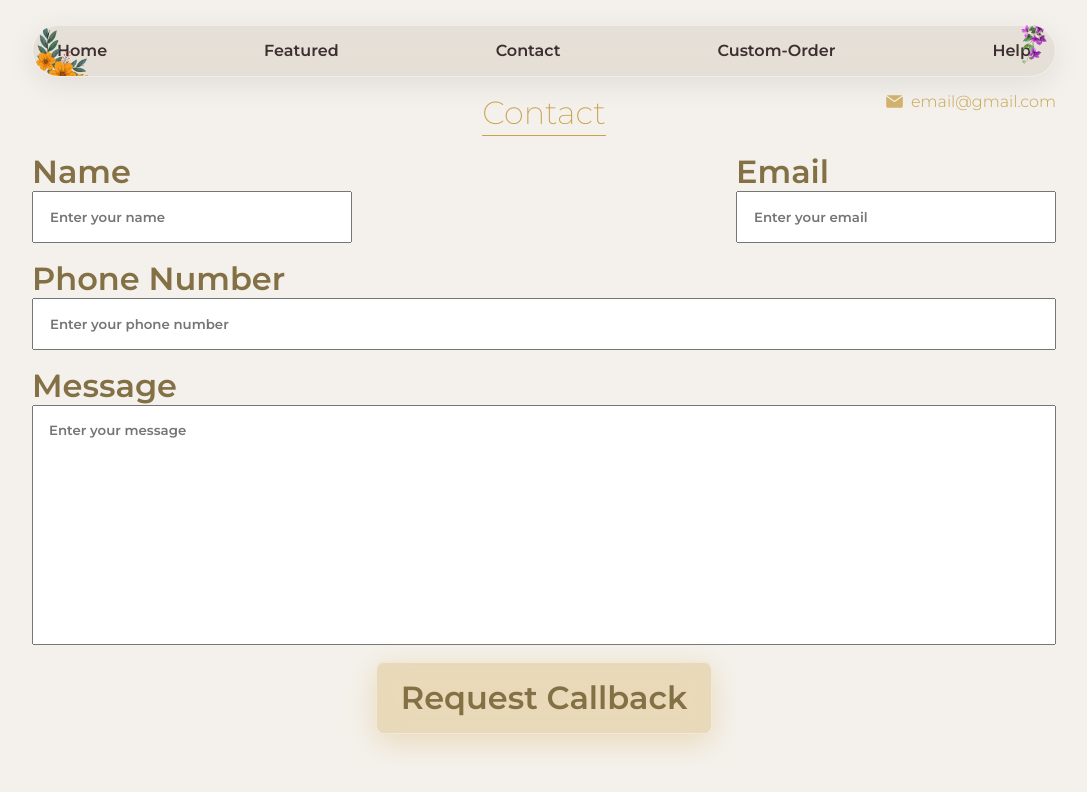
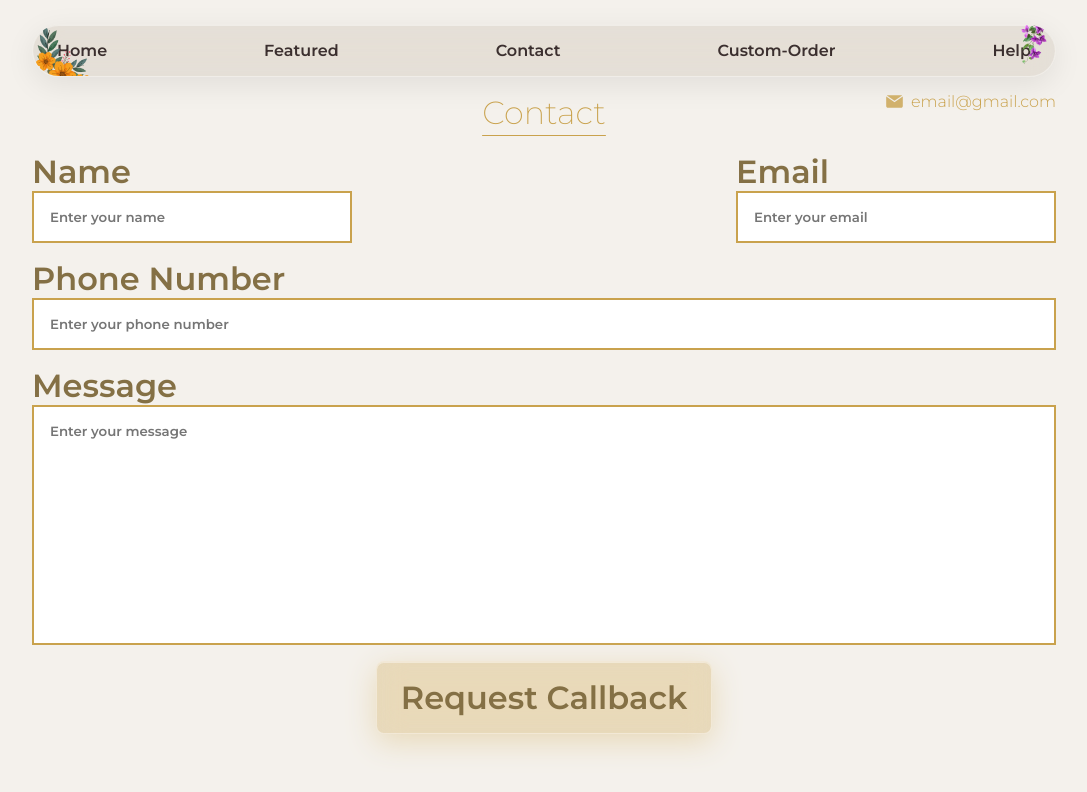
Before and after one commit to nikhil12458/pristineGlow, a React (Vite) app: page /contact in a window 1280 px wide. Shown: the top 792 px of the page, without its empty margins (96-1183 px from the left). Built offline with nearby package versions, Linux system fonts and the light colour scheme.

Commit message:
contact/button

```diff
--- a/src/index.css
+++ b/src/index.css
@@ -318,6 +318,8 @@ body {
   font-weight: 600;
   width: 25vw;
   padding: var(--pad-sm);
+  outline: none;
+  border: 2px solid var(--accent-color);
 }
 .main .contact-page section.contact-body form label.form-center {
   display: flex;
@@ -334,6 +336,8 @@ body {
   font-weight: 600;
   width: 100%;
   padding: var(--pad-sm);
+  outline: none;
+  border: 2px solid var(--accent-color);
 }
 .main .contact-page section.contact-body form label.form-bottom {
   display: flex;
@@ -352,6 +356,8 @@ body {
   height: 15rem;
   padding: var(--pad-sm);
   resize: none;
+  outline: none;
+  border: 2px solid var(--accent-color);
 }
 .main .contact-page section.contact-body form button {
   margin: 0 auto;
--- a/src/index.scss
+++ b/src/index.scss
@@ -362,6 +362,8 @@ body {
               font-weight: 600;
               width: 25vw;
               padding: var(--pad-sm);
+              outline: none;
+              border: 2px solid var(--accent-color);
             }
           }
         }
@@ -378,6 +380,8 @@ body {
             font-weight: 600;
             width: 100%;
             padding: var(--pad-sm);
+            outline: none;
+            border: 2px solid var(--accent-color);
           }
         }
 
@@ -394,6 +398,8 @@ body {
             height: 15rem;
             padding: var(--pad-sm);
             resize: none;
+            outline: none;
+            border: 2px solid var(--accent-color);
           }
         }
         button {
```
Also changed, not shown: 1 other file (tests, documents, lock files or other folders).
